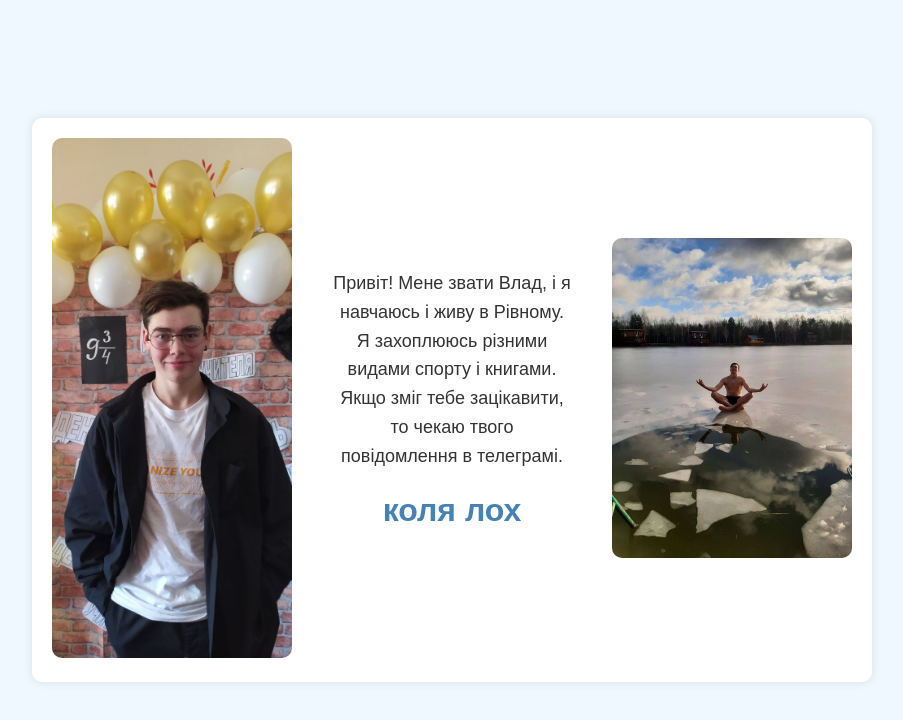
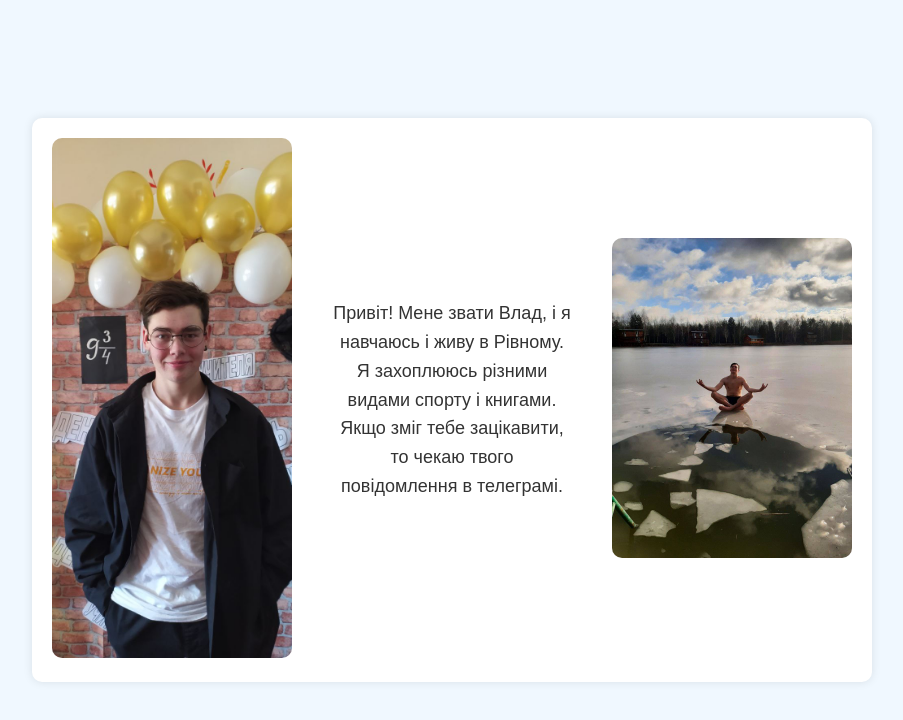
Before and after one commit to vlad777456/ankn, a plain HTML site: page index.html in a window 1280 px wide. Shown: the whole page, without its empty margins (188-1091 px from the left). Drawn offline with Linux system fonts and the light colour scheme.

Commit message:
Update index.html

```diff
--- a/index.html
+++ b/index.html
@@ -56,7 +56,7 @@
         <div class="content">
 
             <p>Привіт! Мене звати Влад, і я навчаюсь і живу в Рівному. Я захоплююсь різними видами спорту і книгами. Якщо зміг тебе зацікавити, то чекаю твого повідомлення в телеграмі.</p>
-      <h1>коля лох </h1>
+
         </div>
         <div class="photo">
             <img src="mf2.jpg" alt="Вертикальне фото 2">
```
